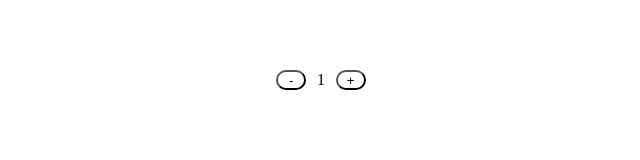
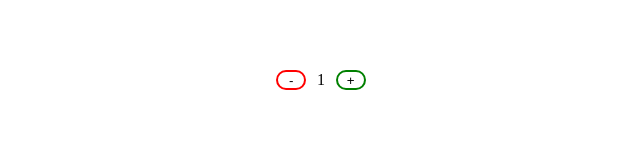
Before and after one commit to fidashn/react-hooks, a React (Create React App) app: page / in a window 1280 px wide. Shown: the part 120-280 px from the top of the page, without its empty margins (319-959 px from the left). Built offline with nearby package versions, Linux system fonts and the light colour scheme.

Commit message:
added colors for indication

```diff
--- a/src/App.css
+++ b/src/App.css
@@ -29,3 +29,11 @@ width: 100px;
 .btn:hover{
   cursor: pointer;
 }
+
+.red{
+  border: 2px red solid;
+}
+
+.green{
+  border: 2px green solid;
+}
--- a/src/Components/Home.js
+++ b/src/Components/Home.js
@@ -4,9 +4,9 @@ function Home() {
   return (
     <div className='home-container'>
       <div className="counter">
-        <button className='btn'>-</button>
+        <button className='btn red'>-</button>
         1
-        <button className='btn'>+</button>
+        <button className='btn green'>+</button>
         </div>
 
       </div>
```
